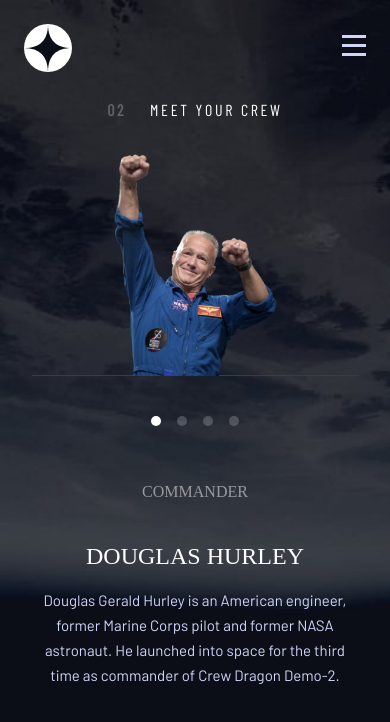
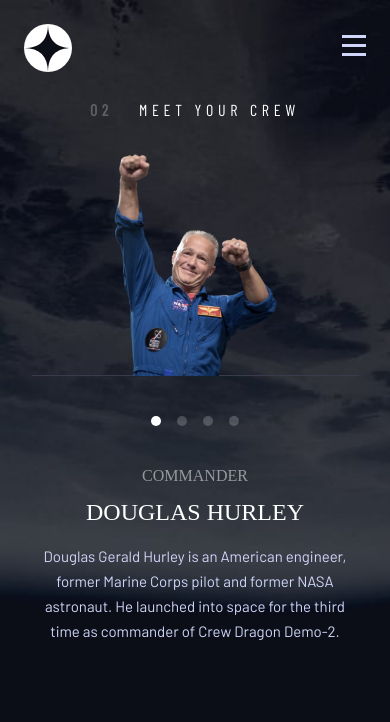
Before and after one commit to naufalfakhar/nau-space-tourism, a React (Vite) app: page /crew in a window 390 px wide. Shown: the top 722 px of the page. Built offline with nearby package versions, Linux system fonts and the light colour scheme; a web font is replaced by a local one.

Commit message:
fix: adjust padding for some page

```diff
--- a/src/components/Layout.tsx
+++ b/src/components/Layout.tsx
@@ -41,7 +41,7 @@
       )}
     >
       <Navbar />
-      <main className='z-10 flex-1 overflow-auto px-6 md:px-0'>
+      <main className='z-10 flex-1 overflow-auto'>
         <Outlet />
       </main>
     </div>
--- a/src/pages/crew.tsx
+++ b/src/pages/crew.tsx
@@ -12,7 +12,7 @@
   return (
     <div
       className={cn(
-        'container flex h-full flex-col items-center text-white',
+        'container flex h-full flex-col items-center px-6 text-white',
         'md:p-10',
         '2xl:mx-auto 2xl:max-w-6xl 2xl:p-0'
       )}
@@ -21,7 +21,7 @@
         className={cn(
           'mt-0.5 font-barlowCondensed uppercase tracking-[2.7px]',
           'md:mt-10 md:self-start md:text-xl md:tracking-[3.38px]',
-          '2xl:mt-[76px]'
+          'tracking-[4.72px] 2xl:mt-[76px] 2xl:text-[28px]'
         )}
       >
         <span className='pr-[18px] font-bold opacity-25'>02</span> meet your
@@ -89,7 +89,7 @@
               className={cn(
                 'mt-8 font-bellefair uppercase opacity-50',
                 'md:mt-[60px] md:text-2xl',
-                'pb-7 pt-4 2xl:text-[32px]'
+                '2xl:pb-7 2xl:pt-4 2xl:text-[32px]'
               )}
             >
               {currentCrew?.role}
--- a/src/pages/destination.tsx
+++ b/src/pages/destination.tsx
@@ -12,7 +12,7 @@
   return (
     <div
       className={cn(
-        'container flex h-full flex-col items-center text-white',
+        'container flex h-full flex-col items-center px-6 text-white',
         'md:p-10',
         '2xl:mx-auto 2xl:max-w-6xl 2xl:p-0'
       )}
@@ -21,7 +21,7 @@
         className={cn(
           'mt-0.5 font-barlowCondensed uppercase tracking-[2.7px]',
           'md:mt-10 md:self-start md:text-xl md:tracking-[3.38px]',
-          '2xl:mt-[76px]'
+          'tracking-[4.72px] 2xl:mt-[76px] 2xl:text-[28px]'
         )}
       >
         <span className='pr-[18px] font-bold opacity-25'>01</span> pick your
```
